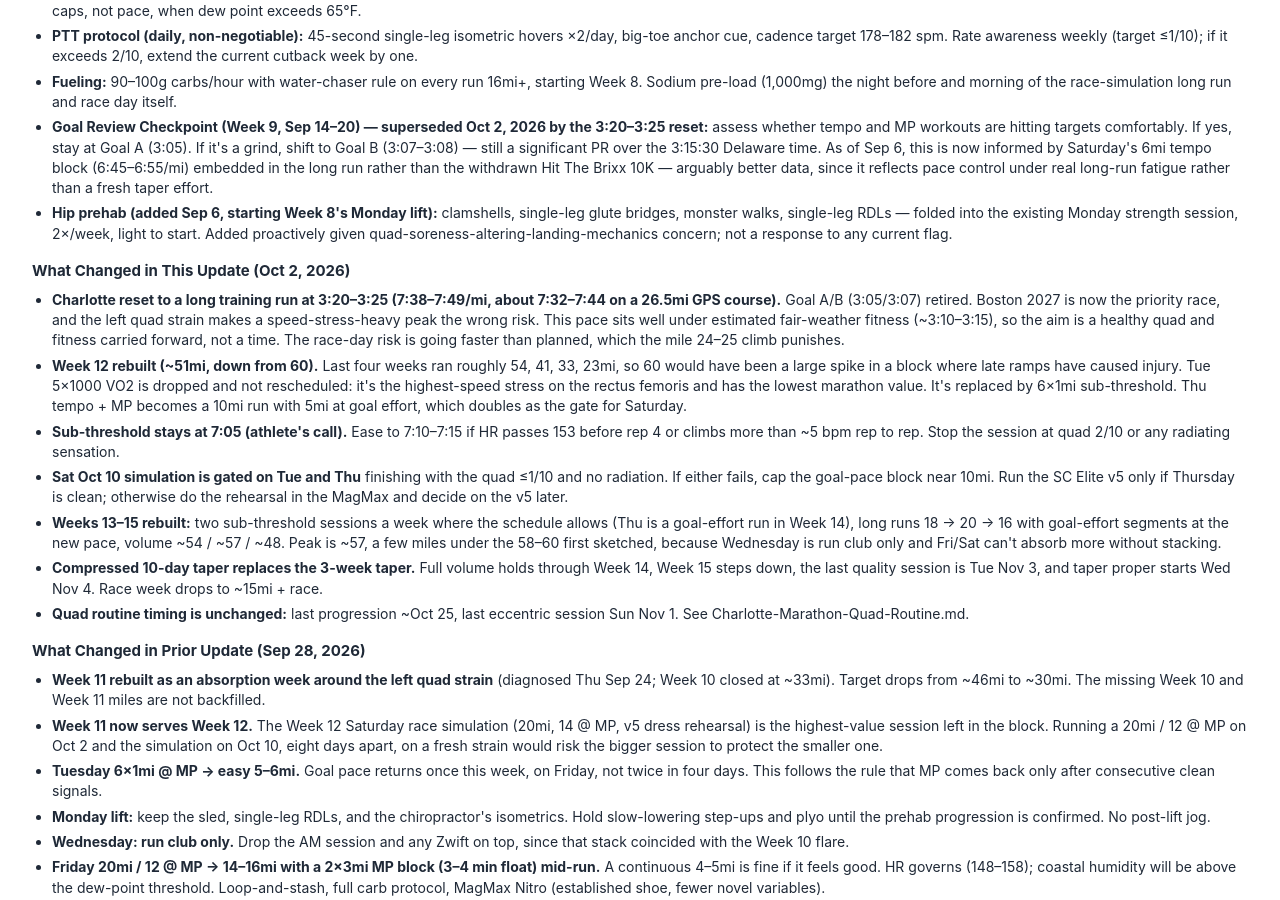
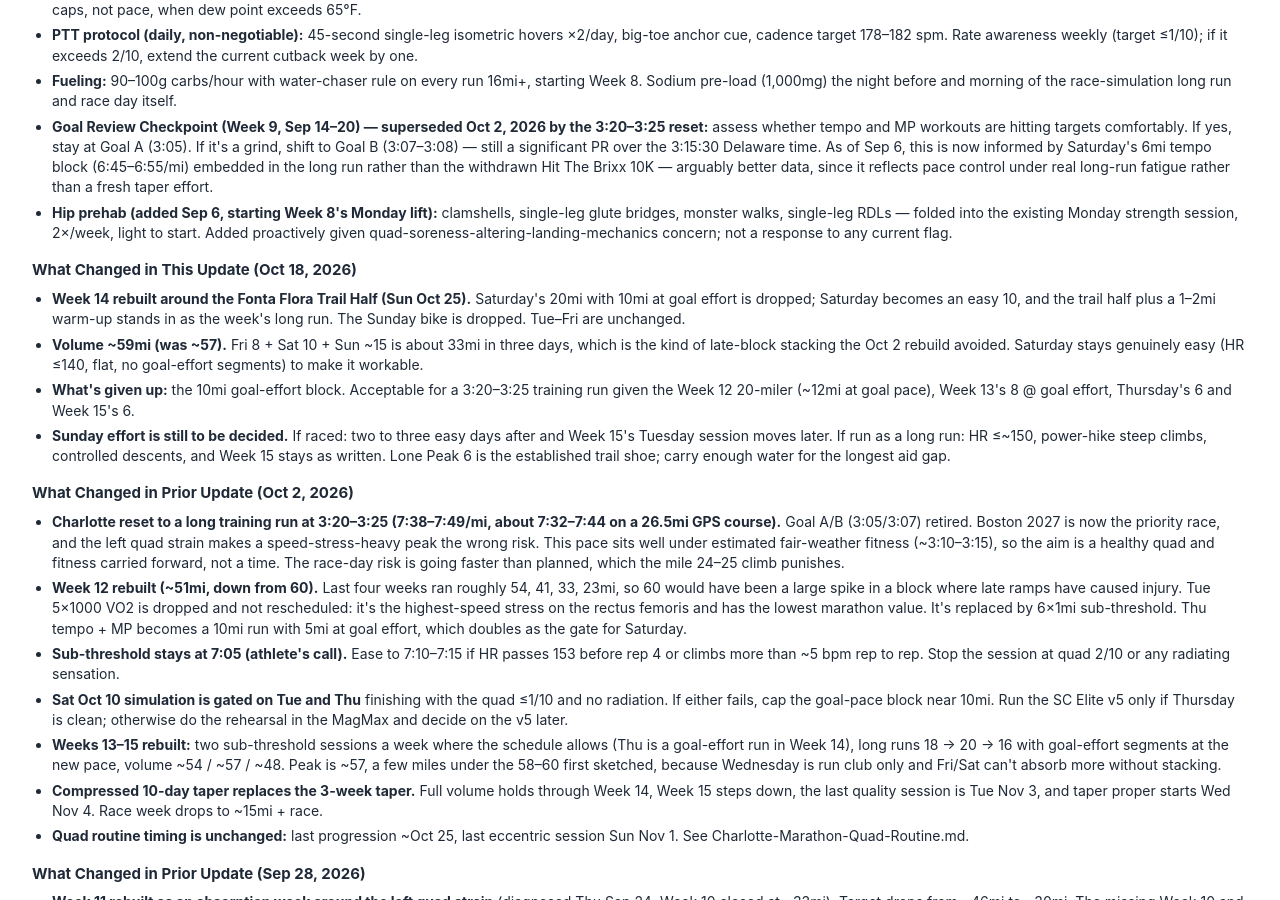
Before and after one commit to dnorton/dnorton, a Jekyll site: the page charlotte-marathon/calendar.html, which Jekyll copies as it is, in a window 1280 px wide and 900 px high, scrolled down 2820 px. Built offline with Jekyll 4.4.1, drawn with Linux system fonts in a browser that asks for light colours; some of the changed text lies outside the part shown.

Commit message:
Update Charlotte Marathon calendar for Fonta Flora Trail Half
Week 14 rebuilt around the Fonta Flora Trail Half (Sun Oct 25): Saturday's
20mi with 10mi at goal effort becomes an easy 10, and the trail half plus
warm-up stands in as the week's long run. Weekly volume ~59mi (was ~57).

Co-Authored-By: Claude Opus 5.5 <noreply@anthropic.com>

```diff
--- a/charlotte-marathon/calendar.html
+++ b/charlotte-marathon/calendar.html
@@ -430,14 +430,14 @@
 </tr>
 
 <tr class="peak">
-  <td class="wk">14</td><td class="dates">Oct 19–25</td><td class="phase">Peak 3</td><td class="mileage">~57<span class="revised-flag">revised</span></td>
+  <td class="wk">14</td><td class="dates">Oct 19–25</td><td class="phase">Peak 3</td><td class="mileage">~59<span class="revised-flag">revised</span></td>
   <td>Strength (no run)</td>
   <td><span class="ns-tag">NS</span> 3×2mi @ 7:05, 2min float</td>
   <td>AM Bike + PM Run Club (easy)</td>
   <td><span class="mp-tag">MP</span> 12mi: 2 easy + 6mi @ goal effort + 4 easy</td>
   <td>Easy 8mi</td>
-  <td>20mi: 5 easy + <span class="mp-tag">MP</span> 10mi @ goal effort + 5 easy<br>last big long run</td>
-  <td>Bike (easy)</td>
+  <td>Easy 10mi (HR ≤140, flat)</td>
+  <td><b>Fonta Flora Trail Half</b> (~13.1mi, ~850ft, singletrack, Lake James) + 1–2mi warm-up<br>week's long run</td>
 </tr>
 
 <tr class="taper">
@@ -515,7 +515,15 @@
     <li><b>Hip prehab (added Sep 6, starting Week 8's Monday lift):</b> clamshells, single-leg glute bridges, monster walks, single-leg RDLs — folded into the existing Monday strength session, 2×/week, light to start. Added proactively given quad-soreness-altering-landing-mechanics concern; not a response to any current flag.</li>
   </ul>
 
-  <h2>What Changed in This Update (Oct 2, 2026)</h2>
+  <h2>What Changed in This Update (Oct 18, 2026)</h2>
+  <ul>
+    <li><b>Week 14 rebuilt around the Fonta Flora Trail Half (Sun Oct 25).</b> Saturday's 20mi with 10mi at goal effort is dropped; Saturday becomes an easy 10, and the trail half plus a 1–2mi warm-up stands in as the week's long run. The Sunday bike is dropped. Tue–Fri are unchanged.</li>
+    <li><b>Volume ~59mi (was ~57).</b> Fri 8 + Sat 10 + Sun ~15 is about 33mi in three days, which is the kind of late-block stacking the Oct 2 rebuild avoided. Saturday stays genuinely easy (HR ≤140, flat, no goal-effort segments) to make it workable.</li>
+    <li><b>What's given up:</b> the 10mi goal-effort block. Acceptable for a 3:20–3:25 training run given the Week 12 20-miler (~12mi at goal pace), Week 13's 8 @ goal effort, Thursday's 6 and Week 15's 6.</li>
+    <li><b>Sunday effort is still to be decided.</b> If raced: two to three easy days after and Week 15's Tuesday session moves later. If run as a long run: HR ≤~150, power-hike steep climbs, controlled descents, and Week 15 stays as written. Lone Peak 6 is the established trail shoe; carry enough water for the longest aid gap.</li>
+  </ul>
+
+  <h2>What Changed in Prior Update (Oct 2, 2026)</h2>
   <ul>
     <li><b>Charlotte reset to a long training run at 3:20–3:25 (7:38–7:49/mi, about 7:32–7:44 on a 26.5mi GPS course).</b> Goal A/B (3:05/3:07) retired. Boston 2027 is now the priority race, and the left quad strain makes a speed-stress-heavy peak the wrong risk. This pace sits well under estimated fair-weather fitness (~3:10–3:15), so the aim is a healthy quad and fitness carried forward, not a time. The race-day risk is going faster than planned, which the mile 24–25 climb punishes.</li>
     <li><b>Week 12 rebuilt (~51mi, down from 60).</b> Last four weeks ran roughly 54, 41, 33, 23mi, so 60 would have been a large spike in a block where late ramps have caused injury. Tue 5×1000 VO2 is dropped and not rescheduled: it's the highest-speed stress on the rectus femoris and has the lowest marathon value. It's replaced by 6×1mi sub-threshold. Thu tempo + MP becomes a 10mi run with 5mi at goal effort, which doubles as the gate for Saturday.</li>
```
